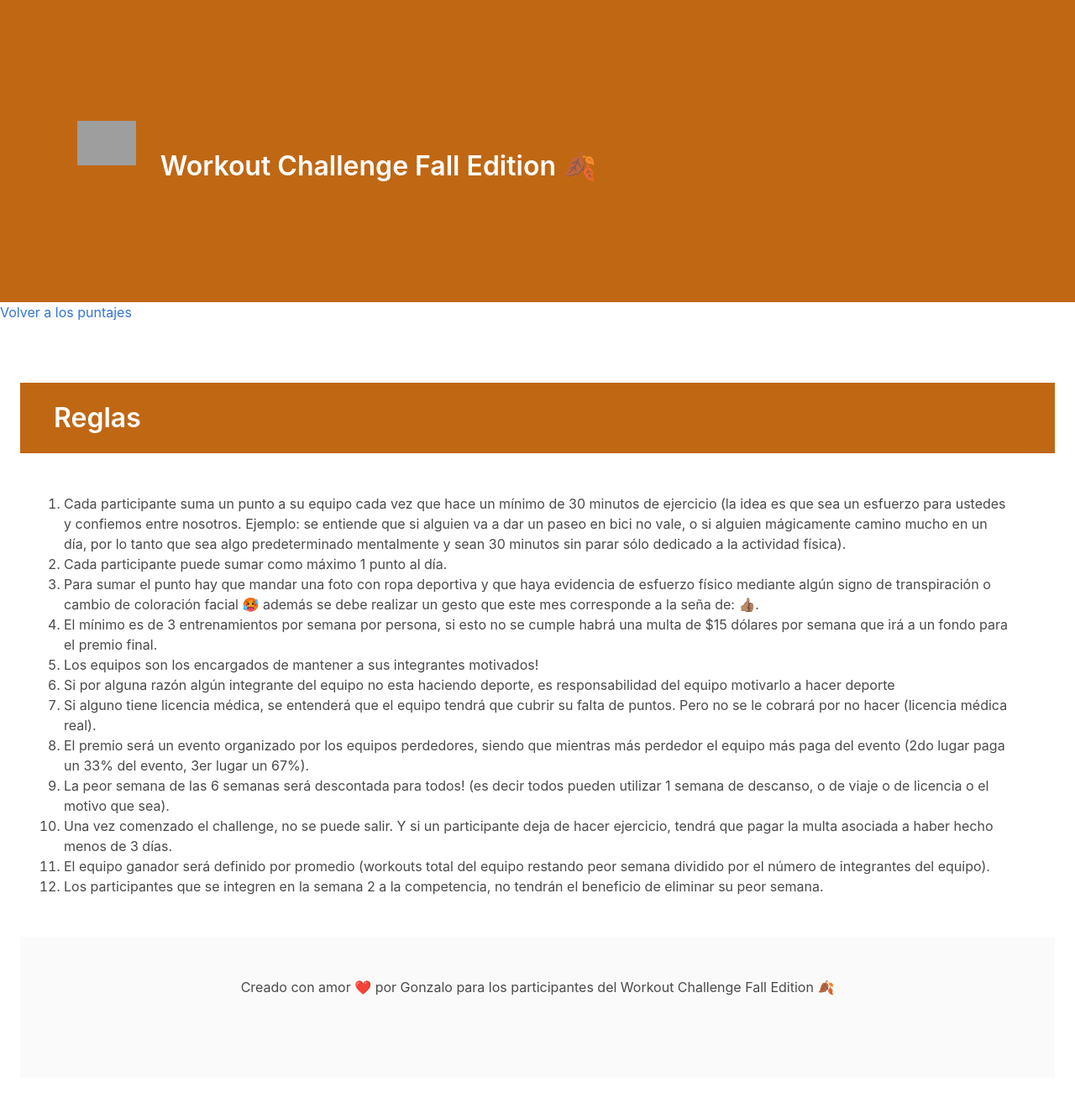
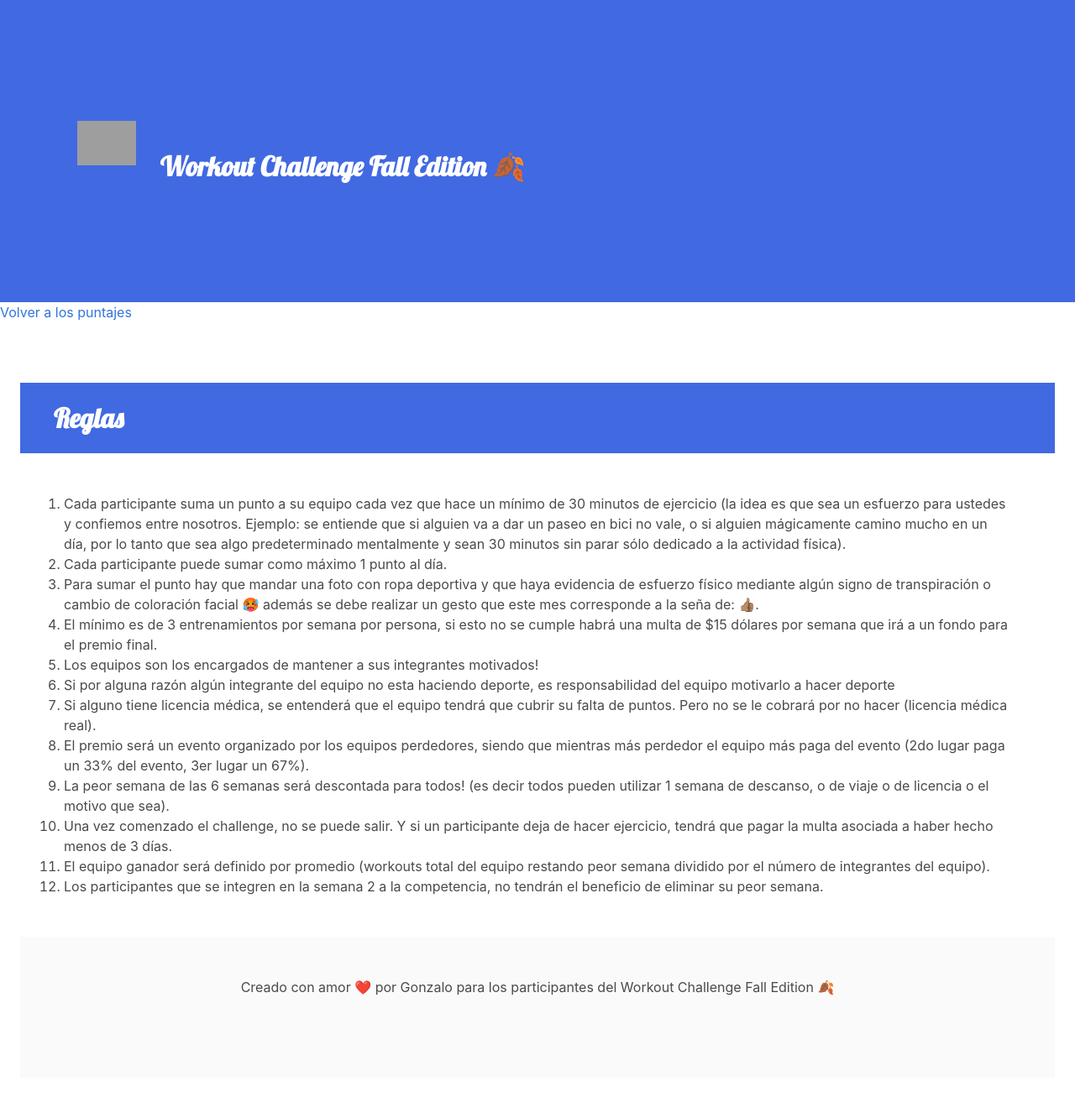
Before and after one commit to goyanedelv/goyanedelv.github.io, a Jekyll site: the page workout/reglas/index.html, which Jekyll copies as it is, in a window 1280 px wide. Shown: the whole page at 84% size. Built offline with Jekyll 4.4.1, drawn with Linux system fonts in a browser that asks for light colours; nearby versions of some CDN libraries; grey boxes are pictures that could not be loaded.

Commit message:
royalblue

```diff
--- a/workout/multas/index.html
+++ b/workout/multas/index.html
@@ -6,15 +6,19 @@
   <title>Puntajes Workout Challenge Fall Edition</title>
   <link rel="stylesheet" type="text/css" href="style/style_new.css">
   <link rel="stylesheet" href="https://cdnjs.cloudflare.com/ajax/libs/bulma/0.7.1/css/bulma.min.css">
+  <link href="https://fonts.googleapis.com/css2?family=Lobster&display=swap" rel="stylesheet">
   <script defer src="https://use.fontawesome.com/releases/v5.1.0/js/all.js"></script>
   <link rel="stylesheet" href="https://use.fontawesome.com/releases/v5.2.0/css/all.css" integrity="sha384-hWVjflwFxL6sNzntih27bfxkr27PmbbK/iSvJ+a4+0owXq79v+lsFkW54bOGbiDQ" crossorigin="anonymous">
   <style type="text/css">
+    h1{
+    font-family: 'Lobster', cursive;
+  }
   .newblue{
     background: #3ABEFF;
     color: white;
   }
   .new-hero-color{
-    background: #c06714;
+    background: royalblue;
   }
   .is-white{
     color: white;
--- a/workout/reglas/index.html
+++ b/workout/reglas/index.html
@@ -8,13 +8,20 @@
   <link rel="stylesheet" href="https://cdnjs.cloudflare.com/ajax/libs/bulma/0.7.1/css/bulma.min.css">
   <script defer src="https://use.fontawesome.com/releases/v5.1.0/js/all.js"></script>
   <link rel="stylesheet" href="https://use.fontawesome.com/releases/v5.2.0/css/all.css" integrity="sha384-hWVjflwFxL6sNzntih27bfxkr27PmbbK/iSvJ+a4+0owXq79v+lsFkW54bOGbiDQ" crossorigin="anonymous">
+  <link href="https://fonts.googleapis.com/css2?family=Lobster&display=swap" rel="stylesheet">
+
+
   <style type="text/css">
+
+  h1{
+    font-family: 'Lobster', cursive;
+  }
   .newblue{
     background: #3ABEFF;
     color: white;
   }
   .new-hero-color{
-    background: #c06714;
+    background: royalblue;
   }
   .is-white{
     color: white;
```
Also changed, not shown: workout/index.html (+12 -5 lines).
